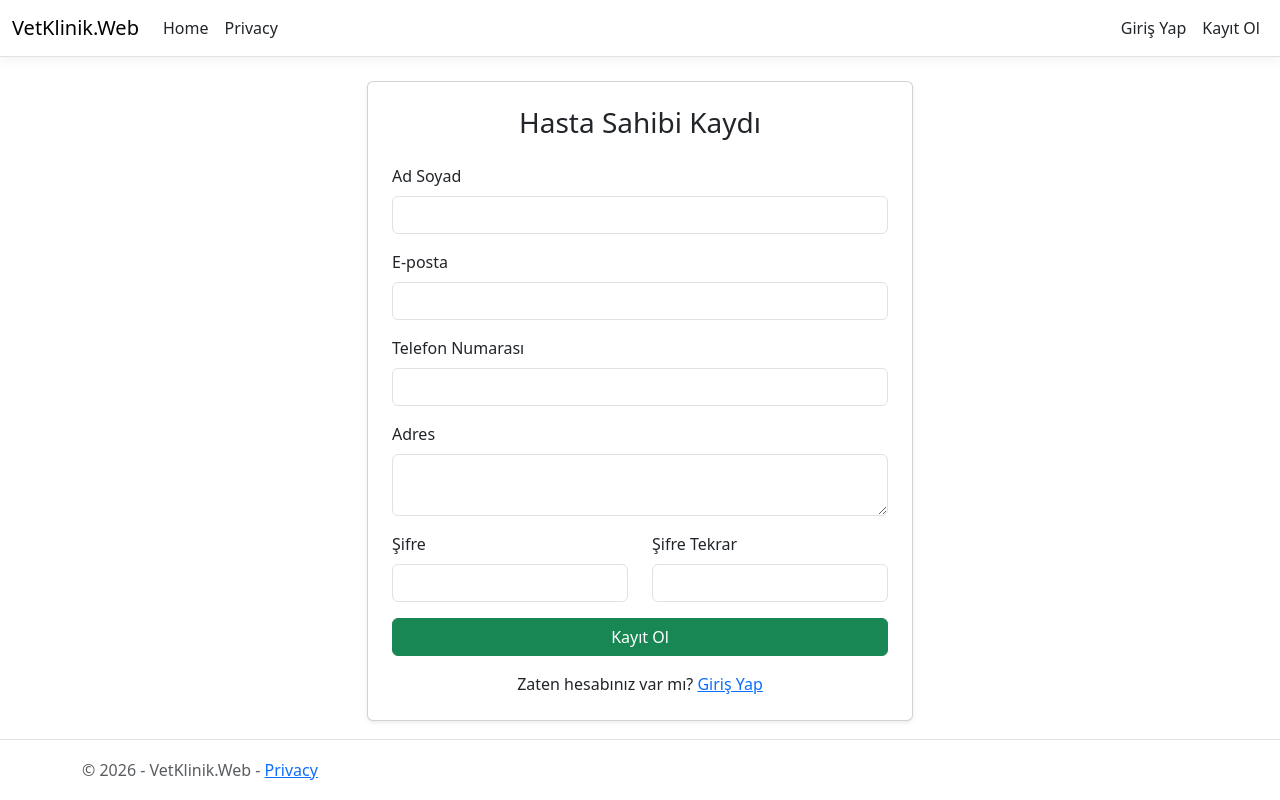
After one commit to anilyilmaz1/VetKlinikSistemi, an ASP.NET Core app: template VetKlinik.Web/Views/Account/Register.cshtml in a window 1280 px wide. The commit adds this page. Run offline with ASP.NET Core 8, Linux system fonts and the light colour scheme; the template is opened without the code that fills it, so the values that code supplies are empty; style sheets or scripts are compiled from the project's sources; the project's own start-up code is not run, and a stand-in starts its controllers and pages.

Commit message:
feat: kullanici giris, kayit ve cikis (AccountController) modulu eklendi

```diff
--- /dev/null
+++ b/VetKlinik.Web/Views/Account/Register.cshtml
@@ -0,0 +1,66 @@
+@model VetKlinik.Web.Models.ViewModels.RegisterViewModel
+@{
+    ViewData["Title"] = "Kayıt Ol";
+}
+
+<div class="row justify-content-center mt-4">
+    <div class="col-md-6">
+        <div class="card shadow-sm">
+            <div class="card-body p-4">
+                <h3 class="card-title text-center mb-4">Hasta Sahibi Kaydı</h3>
+
+                <form asp-action="Register" method="post">
+                    <div asp-validation-summary="ModelOnly" class="text-danger mb-3"></div>
+
+                    <div class="mb-3">
+                        <label asp-for="FullName" class="form-label"></label>
+                        <input asp-for="FullName" class="form-control" />
+                        <span asp-validation-for="FullName" class="text-danger"></span>
+                    </div>
+
+                    <div class="mb-3">
+                        <label asp-for="Email" class="form-label"></label>
+                        <input asp-for="Email" class="form-control" />
+                        <span asp-validation-for="Email" class="text-danger"></span>
+                    </div>
+
+                    <div class="mb-3">
+                        <label asp-for="PhoneNumber" class="form-label"></label>
+                        <input asp-for="PhoneNumber" class="form-control" />
+                        <span asp-validation-for="PhoneNumber" class="text-danger"></span>
+                    </div>
+
+                    <div class="mb-3">
+                        <label asp-for="Address" class="form-label"></label>
+                        <textarea asp-for="Address" class="form-control" rows="2"></textarea>
+                        <span asp-validation-for="Address" class="text-danger"></span>
+                    </div>
+
+                    <div class="row">
+                        <div class="col-md-6 mb-3">
+                            <label asp-for="Password" class="form-label"></label>
+                            <input asp-for="Password" class="form-control" />
+                            <span asp-validation-for="Password" class="text-danger"></span>
+                        </div>
+                        <div class="col-md-6 mb-3">
+                            <label asp-for="ConfirmPassword" class="form-label"></label>
+                            <input asp-for="ConfirmPassword" class="form-control" />
+                            <span asp-validation-for="ConfirmPassword" class="text-danger"></span>
+                        </div>
+                    </div>
+
+                    <button type="submit" class="btn btn-success w-100">Kayıt Ol</button>
+                </form>
+
+                <div class="text-center mt-3">
+                    <span>Zaten hesabınız var mı?</span>
+                    <a asp-action="Login">Giriş Yap</a>
+                </div>
+            </div>
+        </div>
+    </div>
+</div>
+
+@section Scripts {
+    <partial name="_ValidationScriptsPartial" />
+}
--- a/VetKlinik.Web/Views/Shared/_Layout.cshtml
+++ b/VetKlinik.Web/Views/Shared/_Layout.cshtml
@@ -27,6 +27,29 @@
             <a class="nav-link text-dark" asp-area="" asp-controller="Home" asp-action="Privacy">Privacy</a>
         </li>
     </ul>
+
+    <ul class="navbar-nav ms-auto">
+        @if (User.Identity != null && User.Identity.IsAuthenticated)
+        {
+            <li class="nav-item d-flex align-items-center me-2">
+                <span class="nav-link text-dark fw-semibold">Merhaba, @User.Identity.Name</span>
+            </li>
+            <li class="nav-item">
+                <form asp-controller="Account" asp-action="Logout" method="post" class="d-inline">
+                    <button type="submit" class="btn btn-outline-secondary btn-sm mt-1">Çıkış Yap</button>
+                </form>
+            </li>
+        }
+        else
+        {
+            <li class="nav-item">
+                <a class="nav-link text-dark" asp-controller="Account" asp-action="Login">Giriş Yap</a>
+            </li>
+            <li class="nav-item">
+                <a class="nav-link text-dark" asp-controller="Account" asp-action="Register">Kayıt Ol</a>
+            </li>
+        }
+    </ul>
 </div>
             </div>
         </nav>
```
Also changed, not shown: VetKlinik.Web/Controllers/AccountController.cs (added, +122 -0 lines), VetKlinik.Web/Models/ViewModels/LoginViewModel.cs (added, +21 -0 lines), VetKlinik.Web/Models/ViewModels/RegisterViewModel.cs (added, +35 -0 lines), VetKlinik.Web/Views/Account/AccessDenied.cshtml (added, +10 -0 lines), VetKlinik.Web/Views/Account/Login.cshtml (added, +47 -0 lines). Lines whose indentation alone changed are shown as unchanged.
